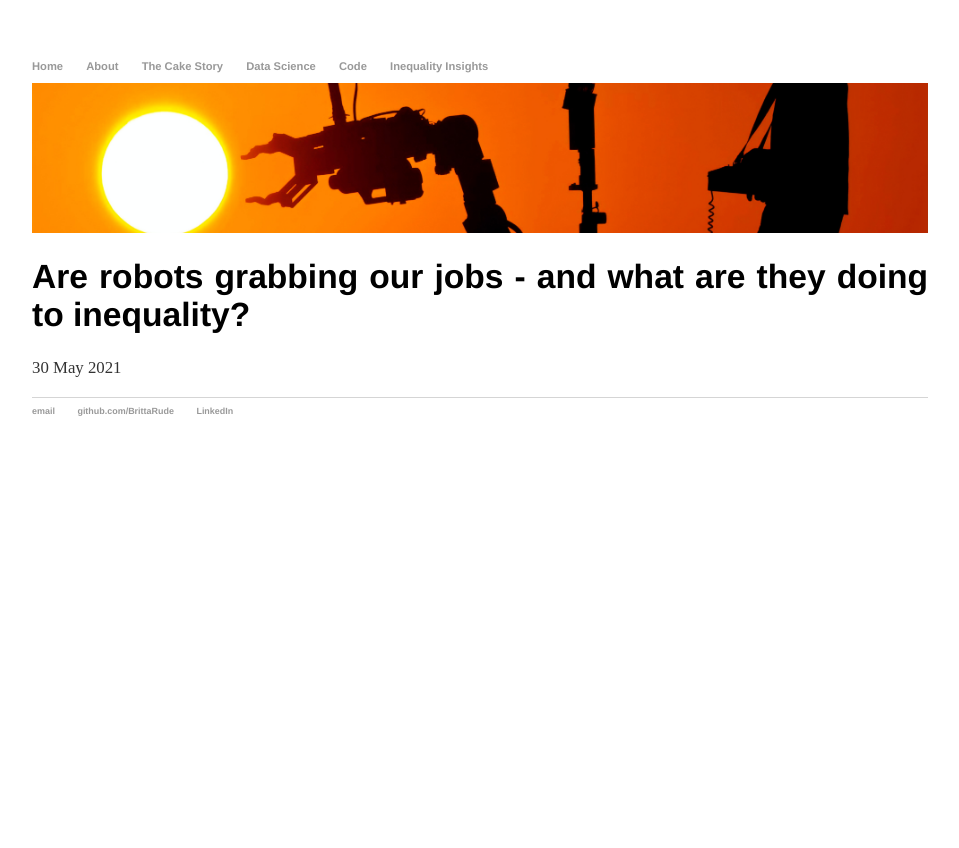
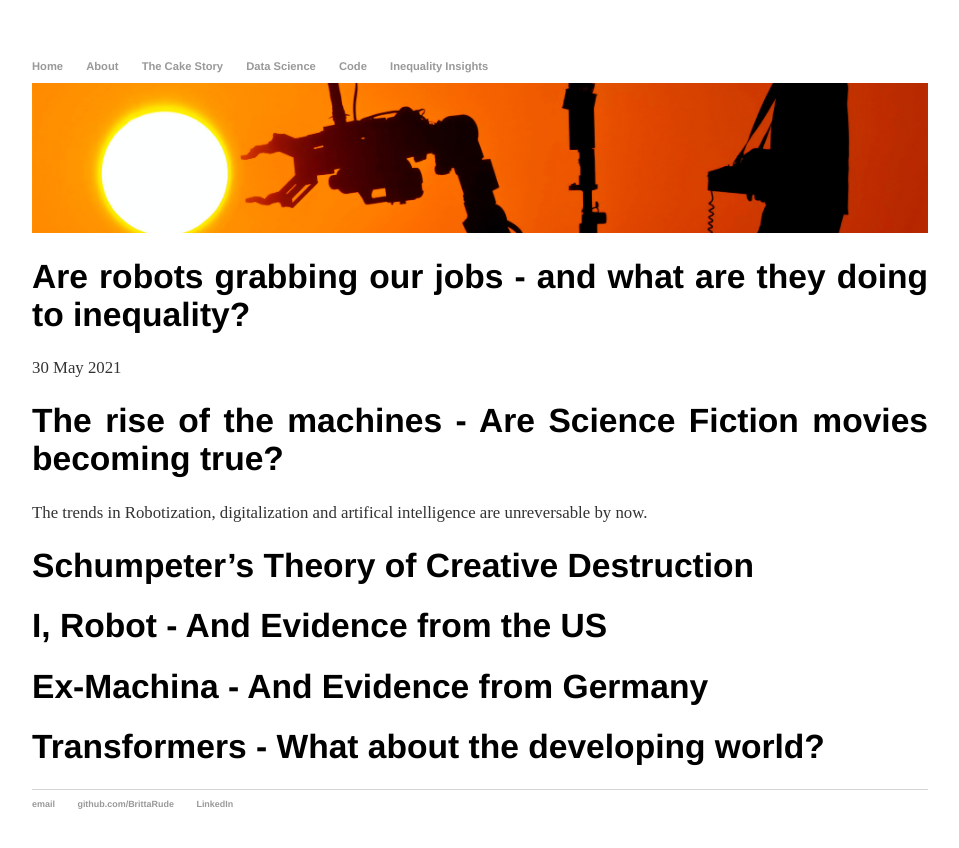
Before and after one commit to BrittaRude/BrittaRude.github.io, a Jekyll site: the page built from inputs_cakestory/_posts/2021-05-30-britta-rude-are-robots-grabbing-our-jobs.md, in a window 1280 px wide. Shown: the top 848 px of the page, without its empty margins (160-1119 px from the left). Built offline with Jekyll 4.4.1, drawn with Linux system fonts in a browser that asks for light colours.

Commit message:
Update 2021-05-30-britta-rude-are-robots-grabbing-our-jobs.md

```diff
--- a/inputs_cakestory/_posts/2021-05-30-britta-rude-are-robots-grabbing-our-jobs.md
+++ b/inputs_cakestory/_posts/2021-05-30-britta-rude-are-robots-grabbing-our-jobs.md
@@ -5,3 +5,15 @@ date: 2021-05-30
 myexcerpt: Robotization, digitalization and technological change are unstoppable by now. It is still unclear how these technological improvements will affect labor markets, and especially the poor. Are they a potential to reduce inequality - or a threat further exacerbating already existing gaps?
 image: /images/Robots.jpg
 ---
+
+# The rise of the machines - Are Science Fiction movies becoming true?
+
+The trends in Robotization, digitalization and artifical intelligence are unreversable by now.
+
+# Schumpeter's Theory of Creative Destruction
+
+# I, Robot - And Evidence from the US
+
+# Ex-Machina - And Evidence from Germany
+
+# Transformers - What about the developing world?
```
